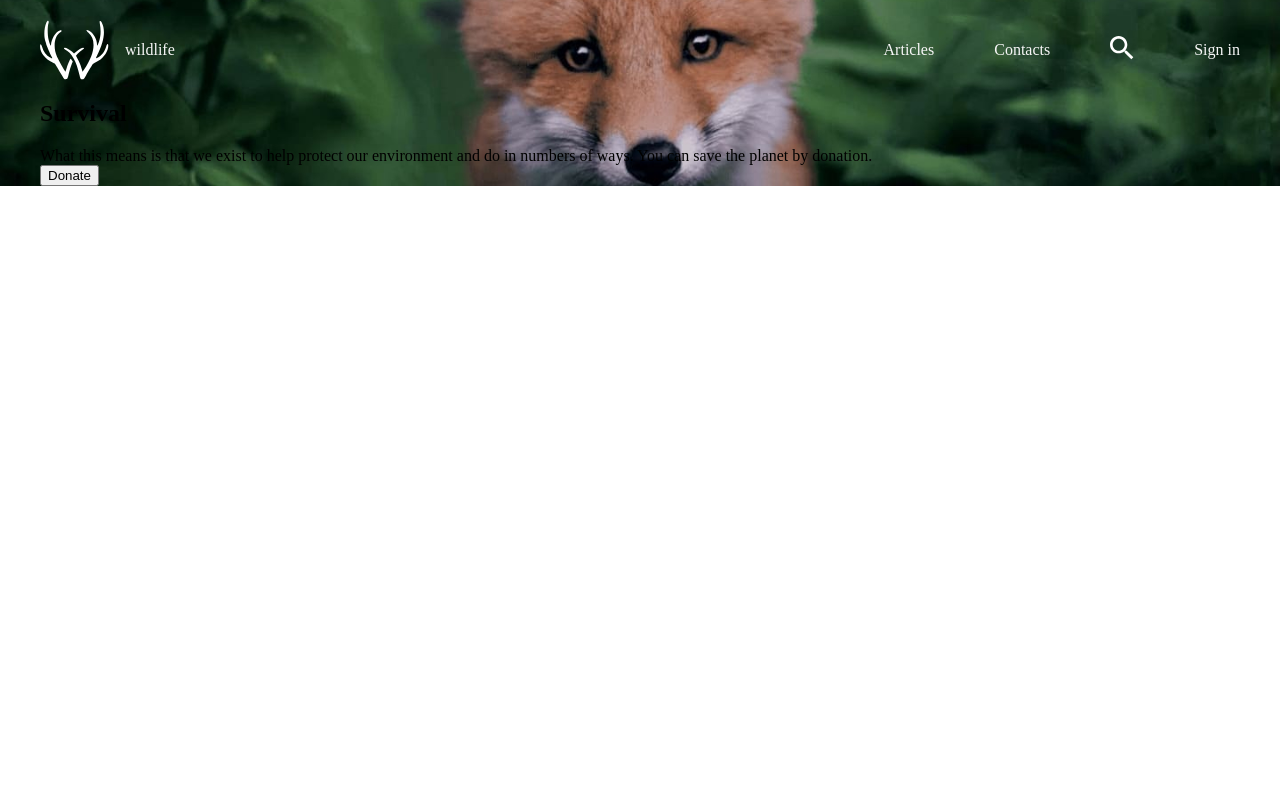
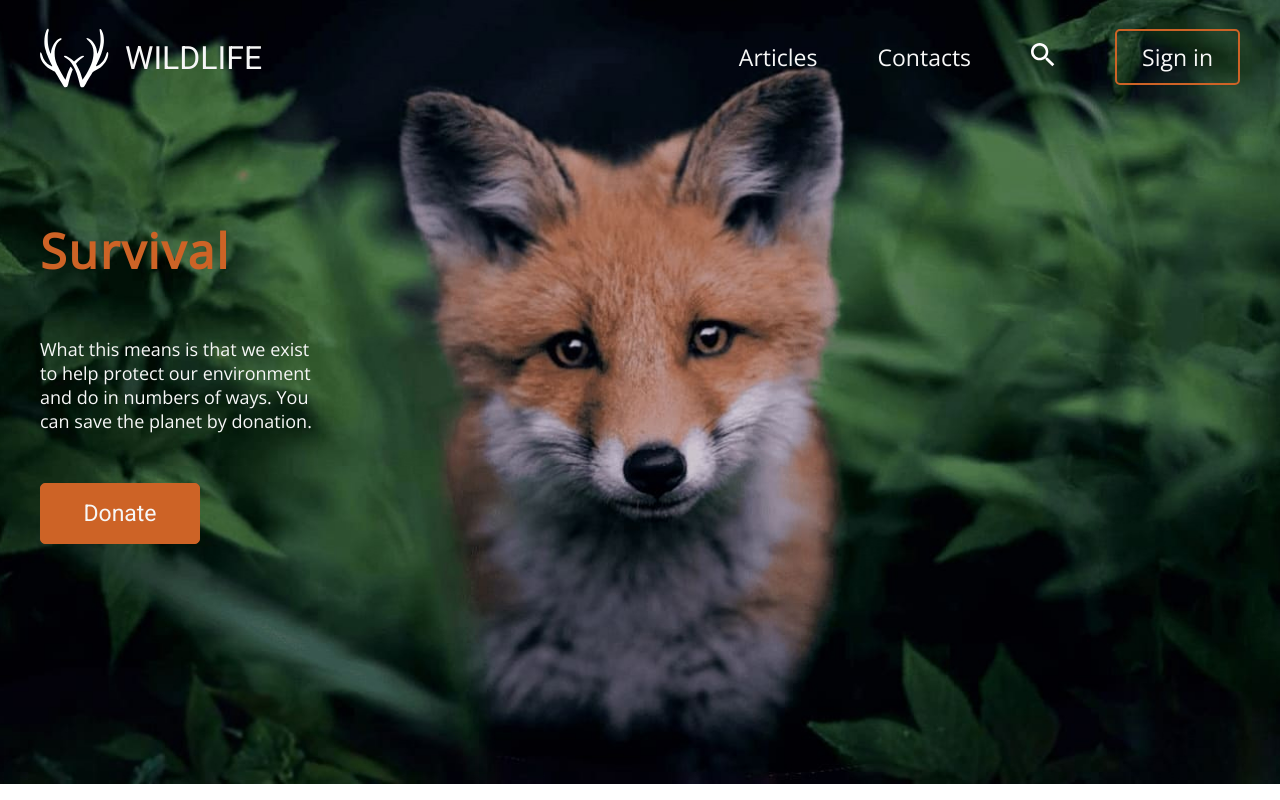
Before and after one commit to loveLightning/wildlife, a plain HTML site: page index.html in a window 1280 px wide. Drawn offline with nearby package versions, Linux system fonts and the light colour scheme.

Commit message:
fix-code

```diff
--- a/css/style.css
+++ b/css/style.css
@@ -1,6 +1,8 @@
 body {
     margin: 0;
     padding: 0;
+    font-family: 'Open Sans', 'san-serif';
+    font-size: 23px;
 }
 *,
 ::before,
@@ -26,6 +28,10 @@ a {
     color: #F7F7F7;
 }
 
+h1, h2, h3, h4 {
+    margin: 0;
+}
+
 .header {
     background-image: url(../img/header-bg.jpg);
     background-repeat: no-repeat;
@@ -33,12 +39,14 @@ a {
     background-repeat: no-repeat;
     background-size: cover;
     padding-top: 20px;
+    padding-bottom: 240px;
 }
 
 .header__menu {
     display: flex;
     justify-content: space-between;
     align-items: center;
+    margin-bottom: 120px;
 }
 
 .header__logo {
@@ -51,7 +59,59 @@ a {
     display: flex;
     align-items: center;
     gap: 60px;
+    line-height: 27px;
 }
+
+.header__logo-link {
+    text-transform: uppercase;
+    font-size: 32px;
+    font-family: 'Roboto';
+}
+
+.header__link_border {
+    border: 2px solid #CD6326;
+    border-radius: 5px;
+    padding: 10px 25px;
+}
+
+.header__main {
+    max-width: 274px;
+    display: flex;
+    flex-direction: column;
+    gap: 50px;
+}
+
+.header__main-title {
+    letter-spacing: 2px;
+    color: #CD6326;
+    font-size: 48px;
+    line-height: 72px;
+}
+
+.header__main-desc {
+    font-size: 18px;
+    color: #F7F7F7;
+}
+
+.header__main-btn {
+    background: #CD6326;
+    border-radius: 5px;
+    padding: 16px 10px;
+    width: 160px;
+    border: 1px solid #CD6326;
+    font-size: 23px;
+    color: #F7F7F7;
+    font-family: 'Roboto';
+}
+
+
+
+
+
+
+
+
+
 
 
 @media screen and (max-width: 340px) {
--- a/index.html
+++ b/index.html
@@ -21,8 +21,8 @@
                 <ul class="header__menu-links">
                     <li class="header__item"><a class="header__link" href="#">Articles</a></li>
                     <li class="header__item"><a class="header__link" href="#">Contacts</a></li>
-                    <li class="header__item"><a class="header__link" href="#"><img src="./img/search.svg" alt="search"></a></li>
-                    <li class="header__item"><a class="header__link" href="#">Sign in</a></li>
+                    <li class="header__item"><a class="header__link" href="#"><img class="header__link-search" src="./img/search.svg" alt="search"></a></li>
+                    <li class="header__item"><a class="header__link header__link_border" href="#">Sign in</a></li>
                 </ul>
             </nav>
             <div class="header__main">
```
